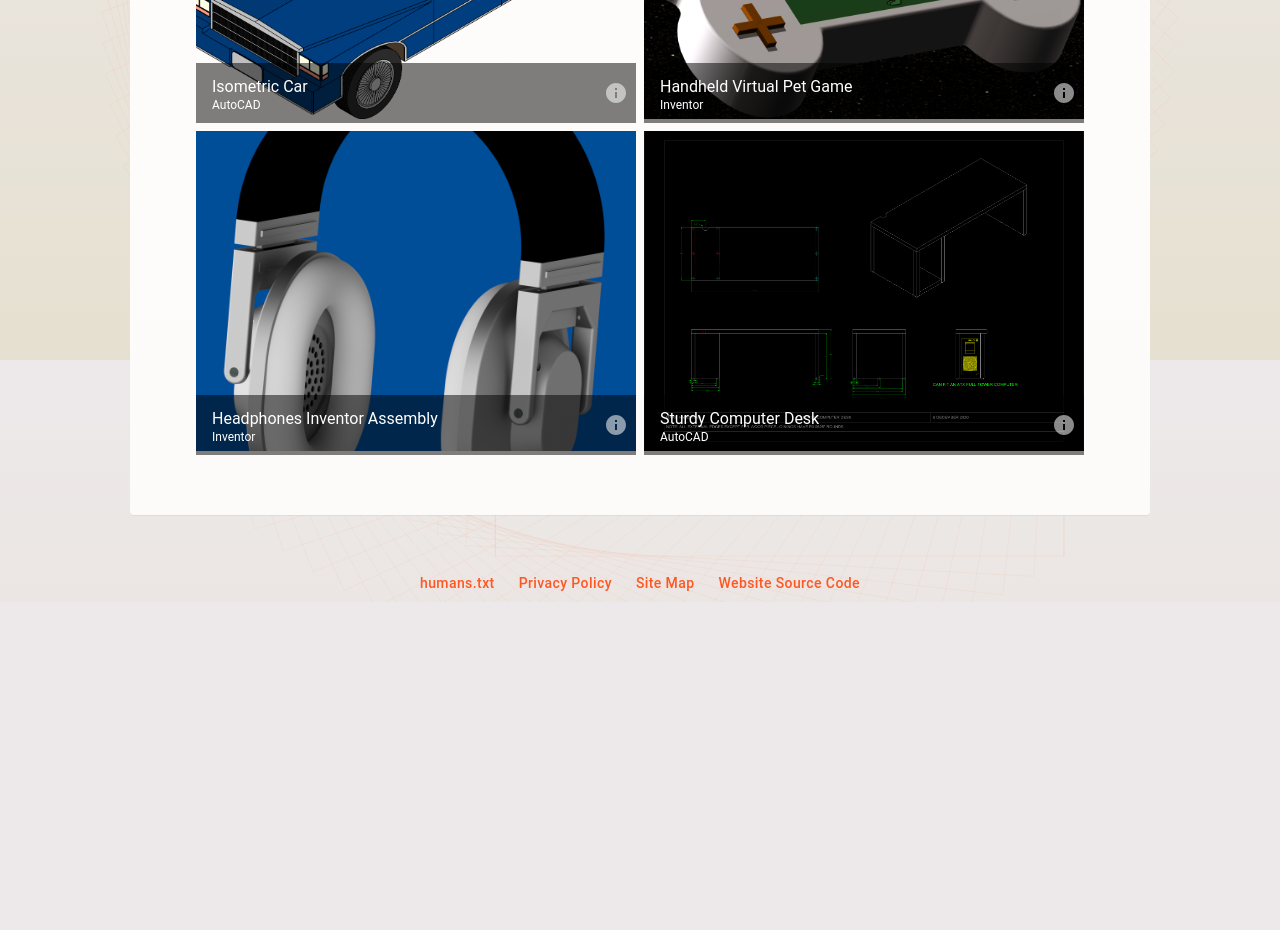
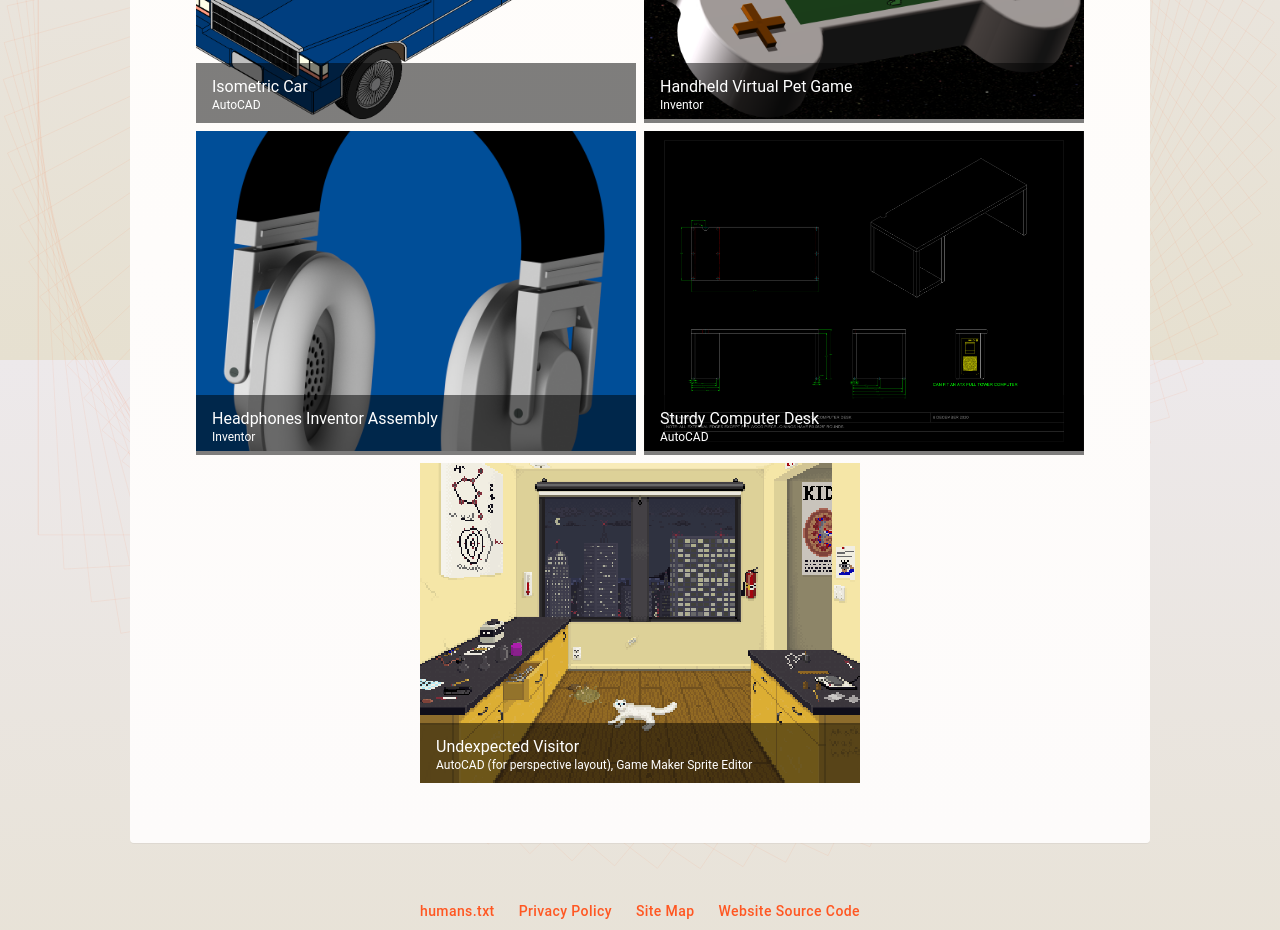
Before and after one commit to M-Valentino/M-Valentino_Node, a Next.js app: page /portfolio in a window 1280 px wide. Shown: the part 440-1370 px from the top of the page. Before the commit the page ends 1042 px from the top, so only its background shows below. Built offline with nearby package versions, Linux system fonts and the light colour scheme.

Commit message:
added image rendering type feature

```diff
--- a/src/consts/portfolioItems.js
+++ b/src/consts/portfolioItems.js
@@ -1,27 +1,42 @@
 const PROGRAMS = {
   autoCAD: "AutoCAD",
   inventor: "Inventor",
-}
+};
+
+const IMAGE_TYPE = {
+  regular: "regular",
+  pixelArt: "pixelArt",
+};
 
 export const PORTFOLIO_ITEMS = [
   {
     name: "cad_car_isometric.png",
+    imageType: IMAGE_TYPE.regular,
     title: "Isometric Car",
     programUsed: PROGRAMS.autoCAD,
   },
   {
     name: "comming_soon_to_a_store_near_you.png",
+    imageType: IMAGE_TYPE.regular,
     title: "Handheld Virtual Pet Game",
     programUsed: PROGRAMS.inventor,
   },
   {
     name: "headphones_housing_inventor_assembly.png",
+    imageType: IMAGE_TYPE.regular,
     title: "Headphones Inventor Assembly",
     programUsed: PROGRAMS.inventor,
   },
   {
     name: "sturdy_computer_desk.png",
+    imageType: IMAGE_TYPE.regular,
     title: "Sturdy Computer Desk",
     programUsed: PROGRAMS.autoCAD,
   },
+  {
+    name: "unexpectedvistior.png",
+    imageType: IMAGE_TYPE.pixelArt,
+    title: "Undexpected Visitor",
+    programUsed: `${PROGRAMS.autoCAD} (for perspective layout), Game Maker Sprite Editor`,
+  },
 ];
--- a/src/pages/portfolio.jsx
+++ b/src/pages/portfolio.jsx
@@ -1,13 +1,14 @@
 import React from "react";
 import Image from "next/image";
+import Link from "next/link";
 import {
   Grid,
   ImageListItem,
   ImageListItemBar,
-  IconButton,
+  // IconButton,
   Typography,
 } from "@mui/material/";
-import InfoIcon from "@mui/icons-material/Info";
+// import InfoIcon from "@mui/icons-material/Info";
 import { CustomHead } from "@/components/layout/CustomHead";
 import { CustomPaper } from "@/components/layout/CustomPaper";
 import { MainWrapper } from "@/components/layout/MainWrapper";
@@ -23,33 +24,49 @@ export default function Portfolio() {
           <MainHeading>Portfolio</MainHeading>
           <Typography gutterBottom>
             This is a curated showcase of my technical art in AutoCAD and
-            Inventor.
+            Inventor. More is to come on this page.
           </Typography>
           <Grid container spacing={1} justifyContent="center">
-            {PORTFOLIO_ITEMS.map((item) => (
-              <Grid item>
-                <ImageListItem key={item.name}>
+            {PORTFOLIO_ITEMS.map((portfolioItem) => (
+              <Grid item key={portfolioItem.name}>
+                <Link href={`/portfolioImages/${portfolioItem.name}`}>
+                  <ImageListItem>
+                    {portfolioItem.imageType === "regular" ? (
                       <Image
-                    src={`/portfolioImages/${item.name}`}
-                    alt={item.title}
-                    quality={95}
+                        src={`/portfolioImages/${portfolioItem.name}`}
+                        alt={portfolioItem.title}
+                        quality={97}
                         width={440}
                         height={320}
                         style={{ objectFit: "cover", maxWidth: "100%" }}
                       />
+                    ) : (
+                      <img
+                        src={`/portfolioImages/${portfolioItem.name}`}
+                        alt={portfolioItem.title}
+                        style={{
+                          width: 440,
+                          height: 320,
+                          objectFit: "cover",
+                          maxWidth: "100%",
+                          imageRendering: "pixelated",
+                        }}
+                      />
+                    )}
                     <ImageListItemBar
-                    title={item.title}
-                    subtitle={item.programUsed}
-                    actionIcon={
-                      <IconButton
-                        sx={{ color: "rgba(255, 255, 255, 0.54)" }}
-                        aria-label={`info about ${item.title}`}
-                      >
-                        <InfoIcon />
-                      </IconButton>
-                    }
+                      title={portfolioItem.title}
+                      subtitle={portfolioItem.programUsed}
+                      // actionIcon={
+                      //   <IconButton
+                      //     sx={{ color: "rgba(255, 255, 255, 0.7)" }}
+                      //     aria-label={`info about ${portfolioItem.title}`}
+                      //   >
+                      //     <InfoIcon />
+                      //   </IconButton>
+                      // }
                     />
                   </ImageListItem>
+                </Link>
               </Grid>
             ))}
           </Grid>
```
Also changed, not shown: public/portfolioImages/unexpectedvistior.png (added). Lines whose indentation alone changed are shown as unchanged.
